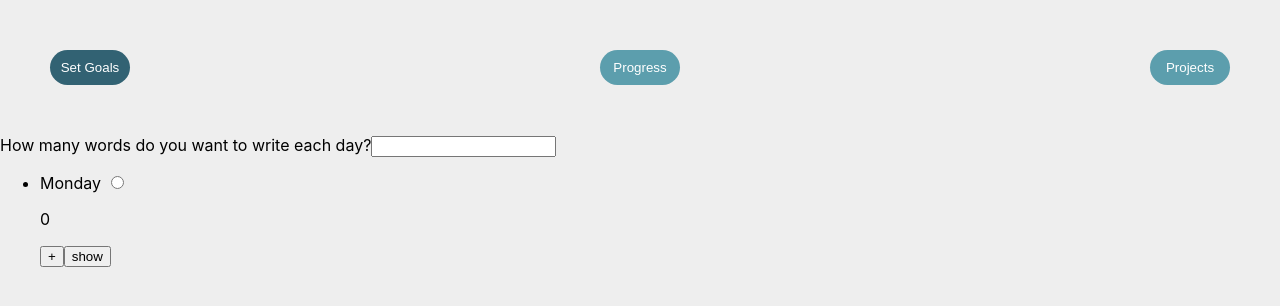
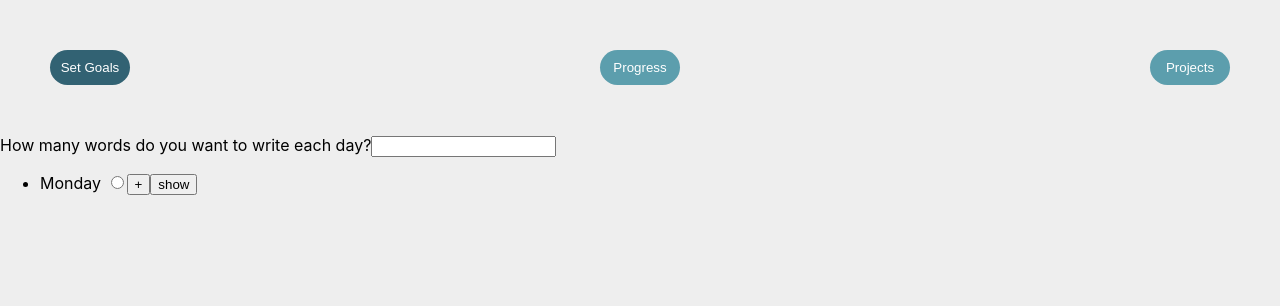
Before and after one commit to Timo-Thees/Capstone, a Next.js app: page / in a window 1280 px wide. Shown: the top 306 px of the page. Built offline with nearby package versions, Linux system fonts and the light colour scheme.

Commit message:
add option to set multible timeslots per writing day

```diff
--- a/components/SetGoals.js
+++ b/components/SetGoals.js
@@ -1,15 +1,7 @@
 import {useState} from "react";
 
 export default function SetGoals({page}) {
-  const [writingTime, setWritingTime] = useState({
-    Mon: 0,
-    Tue: 0,
-    Wen: 0,
-    Thu: 0,
-    Fri: 0,
-    Sat: 0,
-    Sun: 0,
-  });
+  const [writingTime, setWritingTime] = useState([]);
 
   if (page === "goals") {
     return (
@@ -20,15 +12,15 @@ export default function SetGoals({page}) {
           <li>
             {" "}
             Monday <input type="radio"></input>
-            <p>{writingTime.Mon}</p>
-            <button
-              onClick={() =>
-                setWritingTime({...writingTime, Mon: writingTime.Mon + 1})
+            {writingTime.map(day => {
+              if (day === "Mon") {
+                return <button key={day.index}>that was easy!</button>;
               }
-            >
+            })}
+            <button onClick={() => setWritingTime([...writingTime, "Mon"])}>
               +
             </button>
-            <button onClick={() => console.log(writingTime.Mon)}>show</button>
+            <button onClick={() => console.log(writingTime)}>show</button>
           </li>
         </ul>
       </>
```
